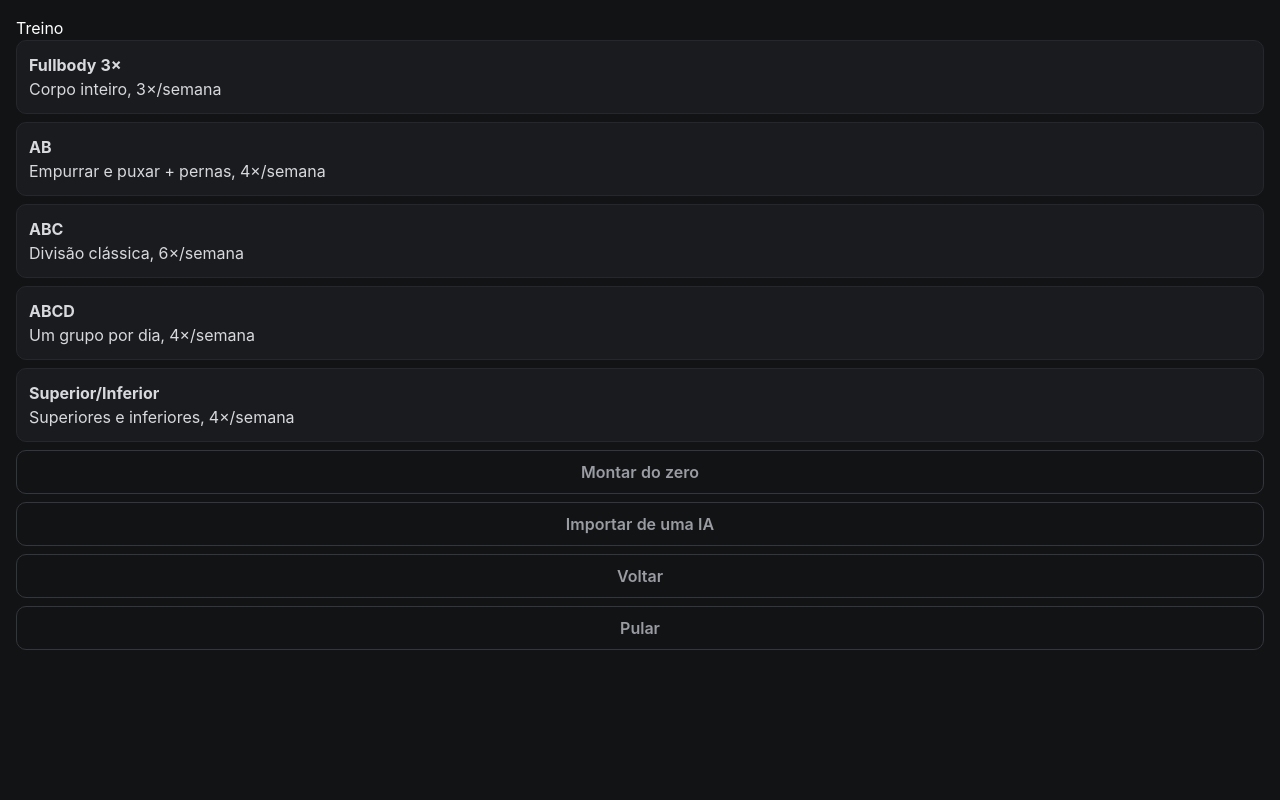
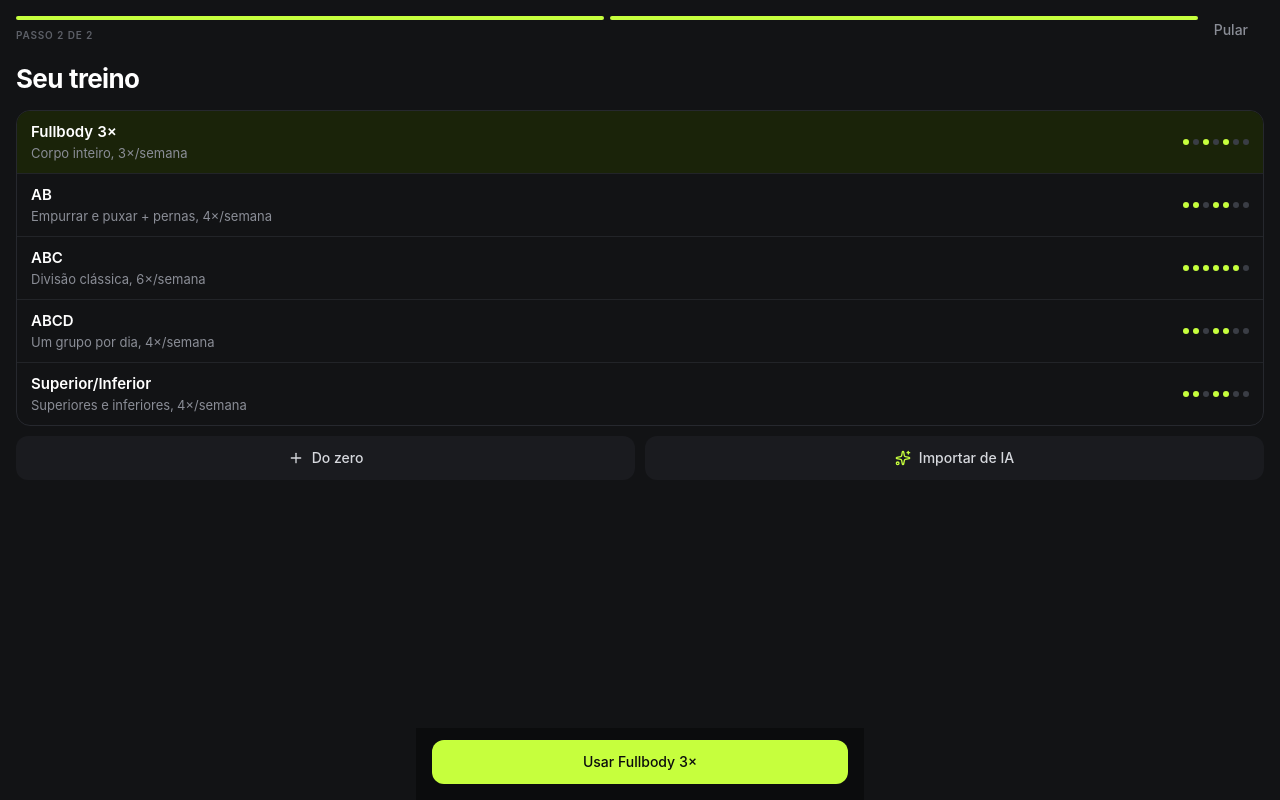
Before and after one commit to yagoramires/pump, a React (Vite) app: page / in a window 1280 px wide. Both pictures are taken after a click on the button "Pular". Built offline with nearby package versions, Linux system fonts and the light colour scheme.

Commit message:
feat(ui): onboarding steps, plan picker and install gate redesign

```diff
--- a/src/onboarding/Onboarding.tsx
+++ b/src/onboarding/Onboarding.tsx
@@ -1,4 +1,5 @@
 import { useState } from 'react'
+import { Plus, Sparkles } from 'lucide-react'
 import type { Exercise, Profile, Settings, WorkoutPlan } from '../types'
 import { usePersisted } from '../storage/db'
 import { fetchCatalog } from '../catalog/catalog'
@@ -8,42 +9,78 @@ import { PlanEditor } from '../workout/PlanEditor'
 import { PlanImport } from '../workout/PlanImport'
 import { ImportBackupButton } from '../shell/ImportBackupButton'
 
+import { parseDecimal } from '../lib/number'
+import { cn } from '@/lib/utils'
+import { Button } from '@/components/ui/button'
+import { Input } from '@/components/ui/input'
+import { ToggleGroup, ToggleGroupItem } from '@/components/ui/toggle-group'
+
+const LABEL = 'text-[10px] font-semibold tracking-[0.08em] text-faint uppercase'
 const EMPTY_PROFILE: Profile = { sex: 'M', heightCm: 0, weightKg: 0 }
+const WEEK = [1, 2, 3, 4, 5, 6, 0] // seg..dom
 
 export function ProfileForm({ submitLabel, onDone }: { submitLabel: string; onDone: () => void }) {
   const [saved, setProfile, loaded] = usePersisted('profile', EMPTY_PROFILE)
-  if (!loaded) return <p className="muted-note">Carregando…</p>
+  if (!loaded) return <p className="text-sm text-text-2">Carregando…</p>
   return <ProfileFields start={saved} setProfile={setProfile} submitLabel={submitLabel} onDone={onDone} />
+}
+
+function Field({ id, label, unit, value, onChange }: { id: string; label: string; unit: string; value: string; onChange: (v: string) => void }) {
+  return (
+    <div>
+      <label htmlFor={id} className={cn(LABEL, 'mb-1.5 block')}>{label}</label>
+      <div className="flex items-center gap-2.5">
+        <Input id={id} className="text-base" inputMode="decimal" value={value} onChange={(e) => onChange(e.target.value)} />
+        <span className="w-6 text-sm text-text-2">{unit}</span>
+      </div>
+    </div>
+  )
 }
 
 function ProfileFields({ start, setProfile, submitLabel, onDone }: { start: Profile; setProfile: (p: Profile) => void; submitLabel: string; onDone: () => void }) {
   const [sex, setSex] = useState(start.sex)
   const [h, setH] = useState(start.heightCm ? String(start.heightCm) : '')
   const [w, setW] = useState(start.weightKg ? String(start.weightKg) : '')
-  const ok = Number(h) > 0 && Number(w) > 0
+  const height = parseDecimal(h)
+  const weight = parseDecimal(w)
+  const ok = !!height && !!weight
   return (
-    <div style={{ display: 'flex', flexDirection: 'column', gap: 10 }}>
-      <div role="group" aria-label="Sexo" style={{ display: 'flex', gap: 8 }}>
+    <div className="flex flex-col gap-4">
+      <ToggleGroup type="single" value={sex} onValueChange={(v) => v && setSex(v as Profile['sex'])} aria-label="Sexo" className="w-full gap-2">
         {(['M', 'F'] as const).map((s) => (
-          <button key={s} type="button" className={sex === s ? 'btn' : 'btn ghost'} aria-pressed={sex === s} onClick={() => setSex(s)}>{s === 'M' ? 'Masculino' : 'Feminino'}</button>
+          <ToggleGroupItem key={s} value={s} className="h-11 flex-1 rounded-[10px] border border-border text-text-2 data-[state=on]:border-accent-line data-[state=on]:bg-accent-bg data-[state=on]:text-accent">{s === 'M' ? 'Masculino' : 'Feminino'}</ToggleGroupItem>
         ))}
-      </div>
-      <label>Altura (cm)<input className="field" type="number" inputMode="decimal" value={h} onChange={(e) => setH(e.target.value)} /></label>
-      <label>Peso (kg)<input className="field" type="number" inputMode="decimal" value={w} onChange={(e) => setW(e.target.value)} /></label>
-      <button type="button" className="btn" disabled={!ok} onClick={() => { setProfile({ sex, heightCm: Number(h), weightKg: Number(w) }); onDone() }}>{submitLabel}</button>
+      </ToggleGroup>
+      <Field id="altura" label="Altura" unit="cm" value={h} onChange={setH} />
+      <Field id="peso" label="Peso" unit="kg" value={w} onChange={setW} />
+      <p className="text-xs text-faint">Seus dados ficam só neste aparelho.</p>
+      <Button type="button" disabled={!ok} onClick={() => { setProfile({ sex, heightCm: height!, weightKg: weight! }); onDone() }}>{submitLabel}</Button>
     </div>
   )
 }
 
 type Step = 'perfil' | 'treino' | 'editor' | 'import'
 
+function Steps({ n }: { n: 1 | 2 }) {
+  return (
+    <div className="mb-4">
+      <div className="mb-2 flex gap-1.5" aria-hidden="true">
+        {[1, 2].map((i) => <span key={i} className={cn('h-1 flex-1 rounded-full', i <= n ? 'bg-accent' : 'bg-surface')} />)}
+      </div>
+      <div className={LABEL}>{`PASSO ${n} DE 2`}</div>
+    </div>
+  )
+}
+
 export function Onboarding({ setSettings }: { setSettings: (f: (s: Settings) => Settings) => void }) {
   const [step, setStep] = useState<Step>('perfil')
   const [initial, setInitial] = useState<WorkoutPlan>()
   const [error, setError] = useState<string>()
+  const [picked, setPicked] = useState(TEMPLATES[0].id)
   const finish = () => setSettings((s) => ({ ...s, onboardingDone: true, firstUseAt: s.firstUseAt ?? todayKey() }))
+  const template = TEMPLATES.find((t) => t.id === picked)!
 
-  const pickTemplate = async (id: string) => {
+  const startTemplate = async () => {
     setError(undefined)
     let catalog: Exercise[]
     try {
@@ -52,41 +89,61 @@ export function Onboarding({ setSettings }: { setSettings: (f: (s: Settings) =>
       setError('Sem internet pra carregar o modelo. Monte do zero com seus exercícios ou tente de novo')
       return
     }
-    setInitial(instantiateTemplate(TEMPLATES.find((t) => t.id === id)!, catalog))
+    setInitial(instantiateTemplate(template, catalog))
     setStep('editor')
   }
 
   if (step === 'editor') return <PlanEditor initial={initial} onDone={finish} onCancel={() => setStep('treino')} />
-  if (step === 'import') return <><button type="button" className="btn ghost" onClick={() => setStep('treino')}>Voltar</button><PlanImport onDone={finish} /></>
+  if (step === 'import') return <><Button type="button" variant="ghost" onClick={() => setStep('treino')}>Voltar</Button><PlanImport onDone={finish} /></>
   if (step === 'perfil') {
     return (
-      <>
-        <h1>Perfil</h1>
+      <div className="flex flex-col gap-4 pb-6">
+        <div>
+          <Steps n={1} />
+          <h1 className="text-[26px] font-bold tracking-tight text-strong">Sobre você</h1>
+        </div>
         <ProfileForm submitLabel="Continuar" onDone={() => setStep('treino')} />
         {/* fora do form: aparece mesmo enquanto o perfil salvo carrega */}
-        <div className="stack" style={{ marginTop: 10 }}>
-          <button type="button" className="btn ghost" onClick={() => setStep('treino')}>Pular</button>
+        <div className="flex items-center justify-between">
           {/* quem instalou o app no iPhone traz aqui os dados que usava no Safari */}
           <ImportBackupButton label="Restaurar backup" />
+          <Button type="button" variant="ghost" className="text-text-2" onClick={() => setStep('treino')}>Pular</Button>
         </div>
-      </>
+      </div>
     )
   }
   return (
-    <>
-      <h1>Treino</h1>
-      <div style={{ display: 'flex', flexDirection: 'column', gap: 8 }}>
-        {TEMPLATES.map((t) => (
-          <button key={t.id} type="button" className="card" style={{ textAlign: 'left', color: 'var(--text)', cursor: 'pointer' }} onClick={() => void pickTemplate(t.id)}>
-            <strong>{t.name}</strong><br />{t.description}
-          </button>
-        ))}
-        <button type="button" className="btn ghost" onClick={() => { setInitial({ workouts: [] }); setStep('editor') }}>Montar do zero</button>
-        <button type="button" className="btn ghost" onClick={() => setStep('import')}>Importar de uma IA</button>
-        {error && <p role="alert">{error}</p>}
-        <button type="button" className="btn ghost" onClick={() => setStep('perfil')}>Voltar</button>
-        <button type="button" className="btn ghost" onClick={finish}>Pular</button>
+    <div className="pb-28">
+      <div className="flex items-start justify-between">
+        <div className="flex-1"><Steps n={2} /></div>
+        <Button type="button" variant="ghost" className="-mt-2 text-text-2" onClick={finish}>Pular</Button>
       </div>
-    </>
+      <h1 className="mb-3 text-[26px] font-bold tracking-tight text-strong">Seu treino</h1>
+      <div role="radiogroup" aria-label="Planos" className="overflow-hidden rounded-[14px] border border-border bg-panel">
+        {TEMPLATES.map((t) => {
+          const days = new Set(t.workouts.flatMap((w) => w.weekdays))
+          const on = t.id === picked
+          return (
+            <button key={t.id} type="button" role="radio" aria-checked={on} aria-label={t.name} onClick={() => setPicked(t.id)} className={cn('flex min-h-14 w-full items-center gap-3 border-t border-line px-3.5 py-2.5 text-left first:border-t-0', on && 'bg-accent-bg')}>
+              <span className="block min-w-0 flex-1">
+                <span className="block text-[15px] font-semibold text-strong">{t.name}</span>
+                <span className="block text-[13px] text-text-2">{t.description}</span>
+              </span>
+              <span className="flex gap-1" aria-hidden="true">
+                {WEEK.map((d) => <span key={d} className={cn('size-1.5 rounded-full', days.has(d) ? 'bg-accent' : 'bg-border-strong')} />)}
+              </span>
+            </button>
+          )
+        })}
+      </div>
+      <div className="mt-2.5 grid grid-cols-2 gap-2.5">
+        <Button type="button" variant="secondary" onClick={() => { setInitial({ workouts: [] }); setStep('editor') }}><Plus size={16} aria-hidden="true" />Do zero</Button>
+        <Button type="button" variant="secondary" onClick={() => setStep('import')}><Sparkles size={16} className="text-accent" aria-hidden="true" />Importar de IA</Button>
+      </div>
+      <div className="fixed inset-x-0 bottom-0 mx-auto flex max-w-md flex-col gap-2 bg-bg px-4 pt-3 pb-[max(1rem,env(safe-area-inset-bottom))]">
+        {error && <p role="alert" className="rounded-[10px] border border-border bg-panel px-3 py-2 text-sm text-negative">{error}</p>}
+        <Button type="button" onClick={() => void startTemplate()}>{`Usar ${template.name}`}</Button>
+      </div>
+    </div>
   )
 }
--- a/src/shell/InstallGate.tsx
+++ b/src/shell/InstallGate.tsx
@@ -1,6 +1,9 @@
 import { useEffect, useState } from 'react'
+import { Share } from 'lucide-react'
 import { allData } from '../storage/db'
 import { exportBackup } from '../storage/backup'
+import { EmptyState } from '@/components/EmptyState'
+import { Button } from '@/components/ui/button'
 
 export function InstallGate({ onDismiss }: { onDismiss: () => void }) {
   const [hasData, setHasData] = useState(false)
@@ -9,18 +12,19 @@ export function InstallGate({ onDismiss }: { onDismiss: () => void }) {
     void allData().then((d) => setHasData(Object.keys(d).length > 0)).catch(() => {})
   }, [])
   return (
-    <main>
-      <h1>Instale o Pump</h1>
-      <p>No Safari, toque em Compartilhar e depois em Adicionar à Tela de Início. Só assim o iPhone não apaga os seus dados.</p>
-      {hasData && (
-        <>
-          <p>Você já tem dados aqui. Exporte um backup para importar no app instalado.</p>
-          <button type="button" className="btn ghost" onClick={() => exportBackup().catch((e) => setError(e instanceof Error ? e.message : 'Falha ao exportar'))}>Exportar backup</button>
-          {error && <p role="alert">{error}</p>}
-        </>
-      )}
-      <p className="muted-note">Os dados daqui não passam sozinhos pro app instalado.</p>
-      <button type="button" className="btn ghost" onClick={onDismiss}>Continuar no navegador mesmo assim</button>
+    <main className="mx-auto flex min-h-dvh max-w-md flex-col justify-center px-4">
+      <EmptyState icon={<Share size={32} aria-hidden="true" />} title="Instale o Pump">
+        <p className="max-w-[300px] text-sm text-text-2">No Safari, toque em Compartilhar → Adicionar à Tela de Início. Só assim o iPhone não apaga os seus dados.</p>
+        {hasData && (
+          <>
+            <p className="max-w-[300px] text-sm text-text-2">Você já tem dados aqui. Exporte um backup para importar no app instalado.</p>
+            <Button type="button" variant="secondary" className="w-full max-w-xs" onClick={() => exportBackup().catch((e) => setError(e instanceof Error ? e.message : 'Falha ao exportar'))}>Exportar backup</Button>
+            {error && <p role="alert" className="text-sm text-negative">{error}</p>}
+          </>
+        )}
+        <p className="max-w-[300px] text-xs text-faint">Os dados daqui não passam sozinhos pro app instalado.</p>
+        <Button type="button" variant="ghost" className="text-text-2" onClick={onDismiss}>Continuar no navegador mesmo assim</Button>
+      </EmptyState>
     </main>
   )
 }
```
Also changed, not shown: src/shell/ImportBackupButton.tsx (+28 -6 lines), 2 other files (tests, documents, lock files or other folders).
